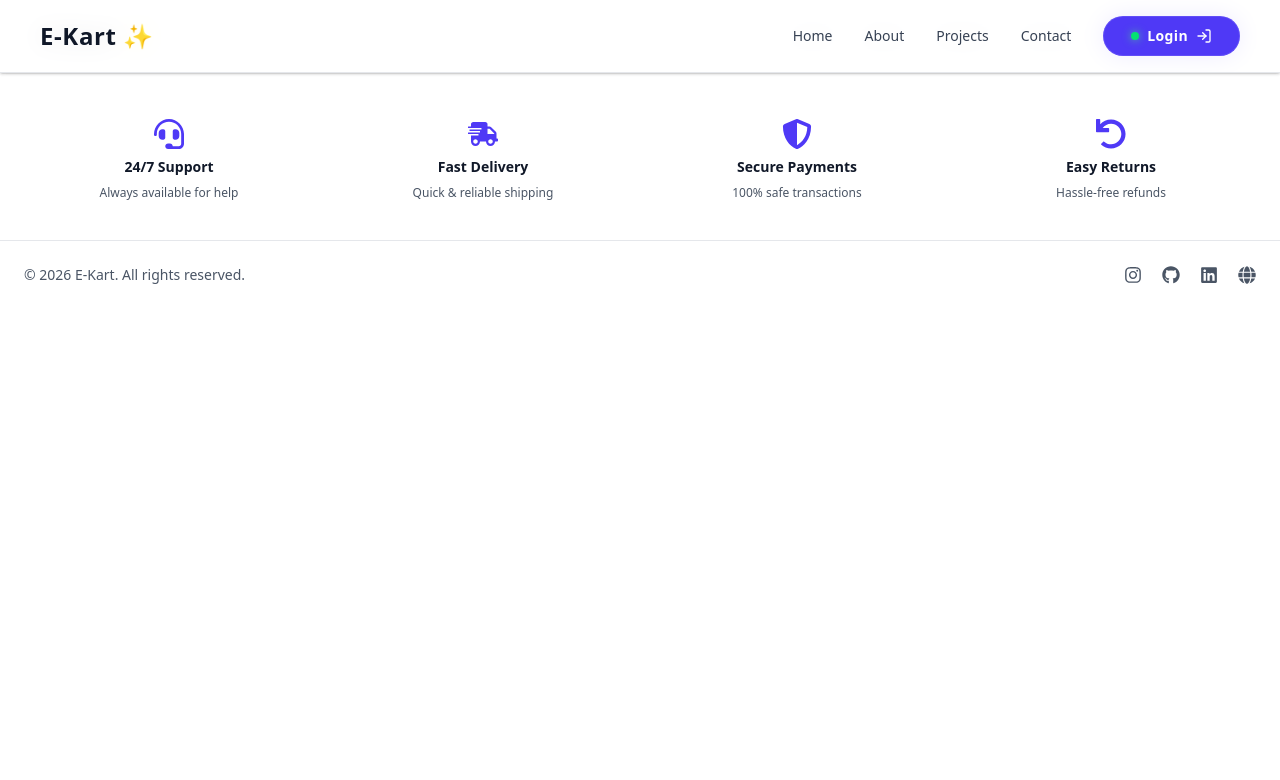
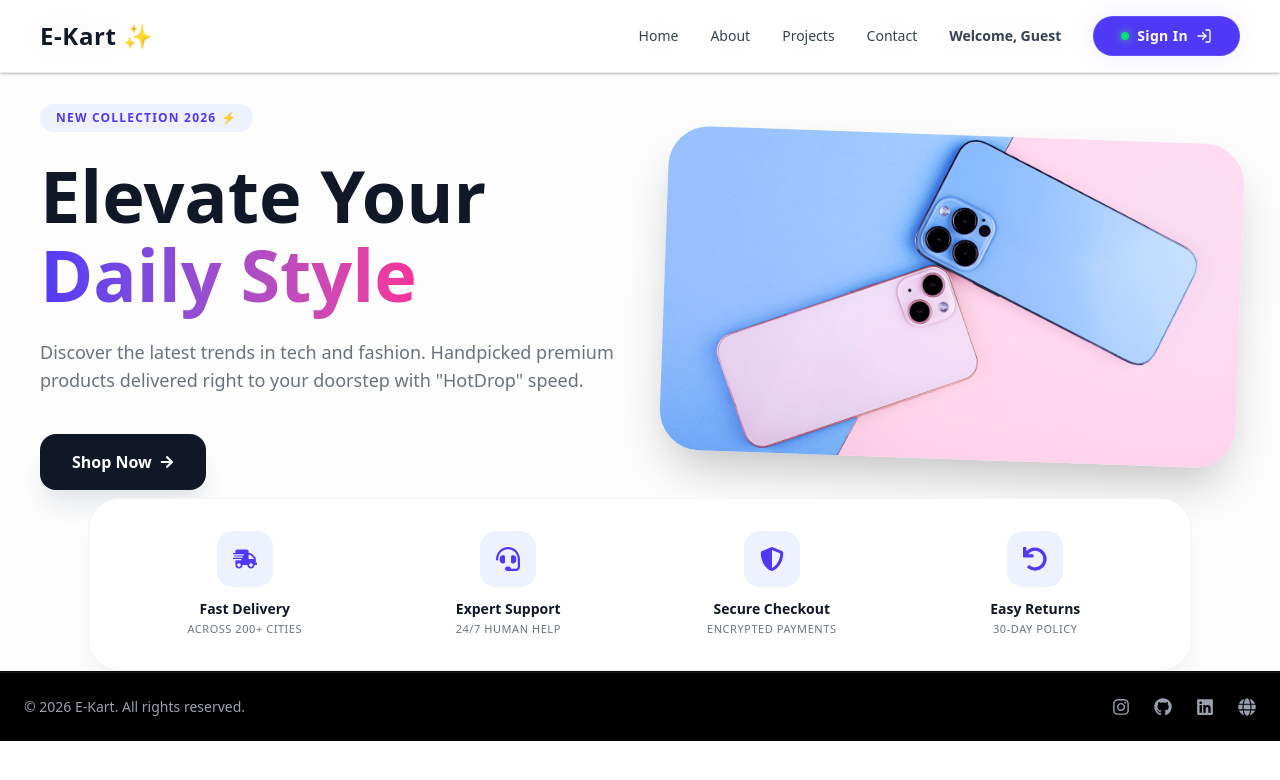
Before and after one commit to arjunkumarpandey45/EKart, a React app in the folder frontend/: page / in a window 1280 px wide. Shown: the top 780 px of the page. Built offline with nearby package versions, Linux system fonts and the light colour scheme; the HTML template or start-up script is replaced by a standard one.

Commit message:
update overview and fixed some issue

```diff
--- a/frontend/src/App.jsx
+++ b/frontend/src/App.jsx
@@ -8,6 +8,7 @@
 import './App.css'
 import Verify from './pages/verify'
 import VerifyEmail from './pages/VerifyEmail'
+import Profile from './pages/Profile'
 function App() {
   const router = createBrowserRouter([
     {
@@ -26,7 +27,12 @@
       path: '/verify',
       element: <><Verify /></>
     }
+
     ,
+    {
+      path: '/profile',
+      element: <><Navbar/><Profile/></>
+    },
     {
       path: '/verify-email/:token',
       element: <><VerifyEmail/></>
--- a/frontend/src/components/Navbar.jsx
+++ b/frontend/src/components/Navbar.jsx
@@ -1,12 +1,13 @@
 import useAuthStore from "@/store/authStore";
 import axios from "axios";
-import { LogIn, LogOut } from "lucide-react";
-import React, {  useState } from "react";
+import { Loader2, LogIn, LogOut } from "lucide-react";
+import React, { useState } from "react";
 import { Link } from "react-router";
 import { toast, ToastContainer } from "react-toastify";
 
 function Navbar() {
   const [open, setOpen] = useState(false);
+  const [loading, setLoading] = useState(false)
   const { user, accessToken, logout } = useAuthStore();
   const logoutHandle = async () => {
     console.log("NAVBAR STATE CHECK 👉", {
@@ -14,6 +15,7 @@
       userData: user,
       token: accessToken ? "Token Received ✅" : "No Token ❌"
     });
+    setLoading(true)
     try {
       const res = await axios.post(`http://localhost:3000/api/user/logout`, {}, {
         headers: {
@@ -48,7 +50,8 @@
         progress: undefined,
         theme: "colored",
       });
-    }finally{
+    } finally {
+      setLoading(false)
     }
     setTimeout(() => {
       window.location.reload()
@@ -68,7 +71,9 @@
         >
           E-Kart ✨
         </a>
-
+        <a href="#profile" className="hover:text-indigo-600 block md:hidden transition-colors cursor-pointer">
+          {user ? `Hi, ${user.firstName}` : "Welcome, Guest"}
+        </a>
         {/* DESKTOP LINKS */}
         <ul className="hidden md:flex items-center gap-8 text-sm font-medium text-gray-700">
           <li><a href="#home" className="hover:text-indigo-600">Home</a></li>
@@ -76,7 +81,11 @@
           <li><a href="#projects" className="hover:text-indigo-600">Projects</a></li>
           <li><a href="#contact" className="hover:text-indigo-600">Contact</a></li>
 
-
+          <li>
+            <h1 className="hover:text-indigo-600 transition-colors cursor-pointer"><b>
+              {user ? <a href="/profile"> Hi,{user.firstName}</a> : <a href="/signup">Welcome, Guest</a>}
+            </b> </h1>
+          </li>
           {/* DESKTOP BUTTON */}
 
           {user ? (
@@ -90,7 +99,8 @@
 
                 <span className="h-2 w-2 rounded-full animate-pulse hover:cursor-pointer  group-hover:bg-red-600"></span>
 
-                <span>Logout</span>
+                {loading && <Loader2 className="h-4 w-4 animate-spin" />}
+                {loading ? "Trying To Logout" : "Logout"}
 
 
                 <LogOut className="h-4 w-4 transition-transform duration-300 group-hover:translate-x-1" />
@@ -101,7 +111,7 @@
             </div>
           ) : (
 
-            <Link to="/login">
+            <Link to="/signup">
               <button
                 className="group relative flex items-center gap-2 overflow-hidden rounded-full bg-indigo-600 px-7 py-2.5 text-sm font-bold text-white transition-all duration-300 hover:bg-indigo-700 hover:shadow-xl hover:shadow-indigo-500/30 active:scale-95"
               >
@@ -111,7 +121,7 @@
 
                 <span className="h-2 w-2 rounded-full bg-green-400 shadow-[0_0_8px_rgba(74,222,128,0.8)]"></span>
 
-                <span className="tracking-wide hover:cursor-pointer">Login</span>
+                <span className="tracking-wide hover:cursor-pointer">Sign In</span>
 
 
                 <LogIn className="h-4 w-4 transition-transform duration-300 group-hover:translate-x-1" />
@@ -173,17 +183,18 @@
                 className="group relative flex w-full max-w-[200px] items-center justify-center gap-2 overflow-hidden rounded-full bg-white px-6 py-2.5 text-sm font-semibold text-gray-700 transition-all duration-300 border border-gray-200 hover:border-red-200 hover:text-red-600 shadow-sm active:scale-95"
               >
                 <span className="h-2 w-2 rounded-full bg-red-500 animate-pulse"></span>
-          <span>Logout</span>
+                {loading && <Loader2 className="h-4 w-4 animate-spin" />}
+                {loading ? "Trying To Logout" : "Logout"}
                 <LogOut className="h-4 w-4" />
               </button>
             ) : (
-        <Link to="/login" onClick={() => setOpen(false)} className="w-full flex justify-center">
+              <Link to="/signup" onClick={() => setOpen(false)} className="w-full flex justify-center">
                 <button
                   className="group relative flex w-full max-w-[200px] items-center justify-center gap-2 overflow-hidden rounded-full bg-indigo-600 px-7 py-2.5 text-sm font-bold text-white transition-all duration-300 hover:bg-indigo-700 shadow-md active:scale-95"
                 >
                   <div className="absolute -left-[100%] top-0 h-full w-full bg-gradient-to-r from-transparent via-white/20 to-transparent transition-all duration-500 group-hover:left-[100%]"></div>
                   <span className="h-2 w-2 rounded-full bg-green-400"></span>
-            <span className="tracking-wide">Login</span>
+                  <span className="tracking-wide">Signup</span>
                   <LogIn className="h-4 w-4" />
                 </button>
               </Link>
--- a/frontend/src/pages/Footer.jsx
+++ b/frontend/src/pages/Footer.jsx
@@ -8,21 +8,21 @@
 
 function Footer() {
   return (
-    <footer className="border-t border-gray-200 bg-white">
+    <footer className="bg-black border-t border-white/10">
       <div className="max-w-7xl mx-auto px-6 py-6 flex flex-col md:flex-row items-center justify-between gap-4">
 
         {/* LEFT */}
-        <p className="text-sm text-gray-600">
+        <p className="text-sm text-gray-400">
           © {new Date().getFullYear()} E-Kart. All rights reserved.
         </p>
 
-        {/* RIGHT - SOCIAL LINKS */}
-        <div className="flex items-center gap-5 text-gray-600 text-lg">
+        {/* RIGHT */}
+        <div className="flex items-center gap-6 text-gray-400 text-lg">
           <a
             href="https://instagram.com/ig_arjunpandit45"
             target="_blank"
             rel="noreferrer"
-            className="hover:text-black"
+            className="hover:text-pink-500 transition"
           >
             <FaInstagram />
           </a>
@@ -31,7 +31,7 @@
             href="https://github.com/arjunkumarpandey45"
             target="_blank"
             rel="noreferrer"
-            className="hover:text-black"
+            className="hover:text-white transition"
           >
             <FaGithub />
           </a>
@@ -40,7 +40,7 @@
             href="https://www.linkedin.com/in/arjun-kumar-pandey-b2a24a330/"
             target="_blank"
             rel="noreferrer"
-            className="hover:text-black"
+            className="hover:text-blue-500 transition"
           >
             <FaLinkedin />
           </a>
@@ -49,7 +49,7 @@
             href="https://arjunkumarpandey45.vercel.app/"
             target="_blank"
             rel="noreferrer"
-            className="hover:text-black"
+            className="hover:text-green-400 transition"
           >
             <FaGlobe />
           </a>
--- a/frontend/src/pages/Home.jsx
+++ b/frontend/src/pages/Home.jsx
@@ -11,6 +11,7 @@
 <Navbar></Navbar>
 
 <OverView></OverView>
+<hr></hr>
 <Footer></Footer>
     </div>
   )
--- a/frontend/src/pages/OverView.jsx
+++ b/frontend/src/pages/OverView.jsx
@@ -1,58 +1,103 @@
 import React from "react";
-import { FaHeadset, FaShippingFast, FaShieldAlt, FaUndo } from "react-icons/fa";
+import {
+  FaHeadset,
+  FaShippingFast,
+  FaShieldAlt,
+  FaUndo,
+  FaArrowRight,
+} from "react-icons/fa";
+import hero from "../assets/hero.jpg";
+import { Link } from "react-router";
 
 function OverView() {
   return (
-    <section className="h-[30vh] w-full bg-white pt-20 flex items-center">
-      <div className="mx-auto max-w-7xl w-full px-6 grid grid-cols-2 md:grid-cols-4 gap-6">
+    <section className="mt-16 w-full bg-[#fdfdfd] overflow-hidden">
+      {/* --- Modern Hero Section --- */}
+      <div className="mx-auto max-w-7xl px-6 lg:px-10 py-10">
+        <div className="flex flex-col lg:flex-row items-center gap-12">
 
-        {/* Feature 1 */}
-        <div className="flex flex-col items-center text-center gap-2">
-          <FaHeadset className="text-3xl text-indigo-600" />
-          <h3 className="text-sm font-semibold text-gray-900">
-            24/7 Support
-          </h3>
-          <p className="text-xs text-gray-600">
-            Always available for help
-          </p>
+          {/* Text Content - Left Side */}
+          <div className="flex-1 space-y-6 text-center lg:text-left order-2 lg:order-1">
+            <span className="inline-block px-4 py-1.5 bg-indigo-50 text-indigo-600 text-xs font-bold uppercase tracking-widest rounded-full">
+              New Collection 2026 ⚡
+            </span>
+            <h1 className="text-5xl lg:text-7xl font-extrabold text-gray-900 leading-[1.1]">
+              Elevate Your <br />
+              <span className="text-transparent bg-clip-text bg-gradient-to-r from-indigo-600 to-pink-500">
+                Daily Style
+              </span>
+            </h1>
+            <p className="text-lg text-gray-500 max-w-xl mx-auto lg:mx-0">
+              Discover the latest trends in tech and fashion. Handpicked premium
+              products delivered right to your doorstep with "HotDrop" speed.
+            </p>
+            <div className="flex flex-col sm:flex-row gap-4 justify-center lg:justify-start pt-4">
+              <Link  to={'/products'} className="group px-8 py-4 bg-gray-900 text-white rounded-2xl font-bold flex items-center justify-center gap-2 hover:bg-indigo-600 transition-all duration-300 shadow-xl shadow-gray-200">
+                Shop Now <FaArrowRight className="text-sm group-hover:translate-x-1 transition-transform" />
+              </Link >
+
+            </div>
+          </div>
+
+          <div className="flex-1 relative order-1 lg:order-2">
+            <div className="relative z-10 overflow-hidden rounded-[2.5rem] shadow-2xl rotate-2 hover:rotate-0 transition-transform duration-500">
+              <img
+                src={hero}
+                alt="Shopping Experience"
+                className="w-full h-auto object-cover scale-110 hover:scale-100 transition-transform duration-700"
+              />
+            </div>
+
+            <div className="absolute -bottom-6 -right-6 w-full h-full bg-indigo-100 rounded-[2.5rem] -z-10 rotate-[-4deg]"></div>
+            <div className="absolute -top-10 -left-10 w-32 h-32 bg-pink-100 rounded-full blur-3xl opacity-60 -z-10"></div>
+          </div>
         </div>
+      </div>
 
-        {/* Feature 2 */}
-        <div className="flex flex-col items-center text-center gap-2">
-          <FaShippingFast className="text-3xl text-indigo-600" />
-          <h3 className="text-sm font-semibold text-gray-900">
-            Fast Delivery
-          </h3>
-          <p className="text-xs text-gray-600">
-            Quick & reliable shipping
-          </p>
+
+      <div className="mx-auto max-w-6xl px-6 -mt-8 relative z-20">
+        <div className="bg-white rounded-[2rem] shadow-xl shadow-gray-100 border border-gray-100 grid grid-cols-2 lg:grid-cols-4 p-8 gap-8 lg:gap-4">
+
+          <FeatureItem
+            icon={<FaShippingFast />}
+            title="Fast Delivery"
+            desc="Across 200+ cities"
+          />
+          <FeatureItem
+            icon={<FaHeadset />}
+            title="Expert Support"
+            desc="24/7 Human help"
+          />
+          <FeatureItem
+            icon={<FaShieldAlt />}
+            title="Secure Checkout"
+            desc="Encrypted payments"
+          />
+          <FeatureItem
+            icon={<FaUndo />}
+            title="Easy Returns"
+            desc="30-day policy"
+          />
+
         </div>
-
-        {/* Feature 3 */}
-        <div className="flex flex-col items-center text-center gap-2">
-          <FaShieldAlt className="text-3xl text-indigo-600" />
-          <h3 className="text-sm font-semibold text-gray-900">
-            Secure Payments
-          </h3>
-          <p className="text-xs text-gray-600">
-            100% safe transactions
-          </p>
-        </div>
-
-        {/* Feature 4 */}
-        <div className="flex flex-col items-center text-center gap-2">
-          <FaUndo className="text-3xl text-indigo-600" />
-          <h3 className="text-sm font-semibold text-gray-900">
-            Easy Returns
-          </h3>
-          <p className="text-xs text-gray-600">
-            Hassle-free refunds
-          </p>
-        </div>
-
       </div>
     </section>
   );
 }
 
+
+function FeatureItem({ icon, title, desc }) {
+  return (
+    <div className="flex flex-col items-center text-center gap-3 group">
+      <div className="w-14 h-14 bg-indigo-50 text-indigo-600 rounded-2xl flex items-center justify-center text-2xl group-hover:bg-indigo-600 group-hover:text-white transition-all duration-300 transform group-hover:-translate-y-1">
+        {icon}
+      </div>
+      <div>
+        <h3 className="text-sm font-bold text-gray-900">{title}</h3>
+        <p className="text-[11px] text-gray-500 mt-0.5 uppercase tracking-wider">{desc}</p>
+      </div>
+    </div>
+  );
+}
+
 export default OverView;
```
Also changed, not shown: frontend/src/pages/Profile.jsx (added, +11 -0 lines), frontend/src/assets/hero.jpg. Lines whose indentation alone changed are shown as unchanged.
